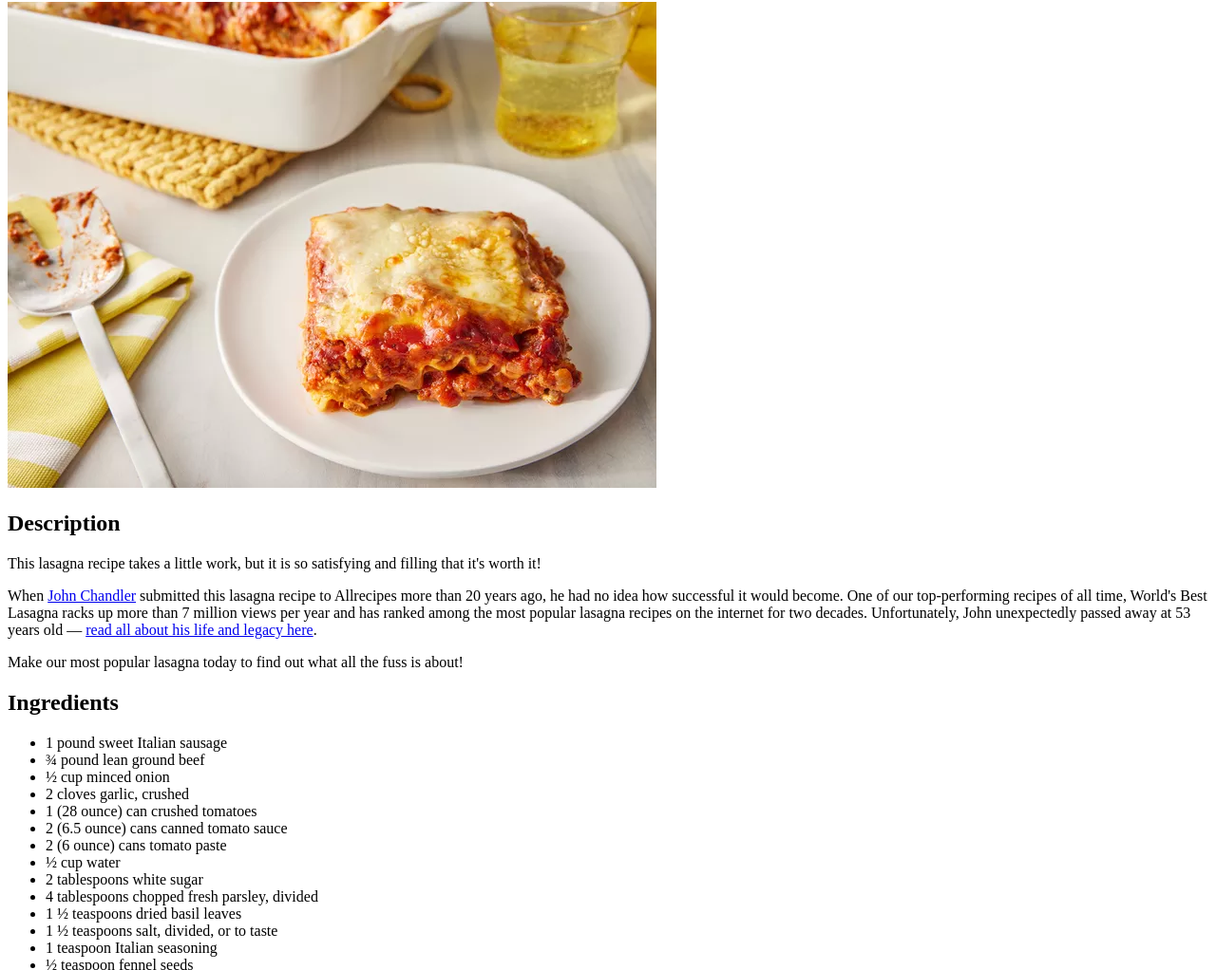
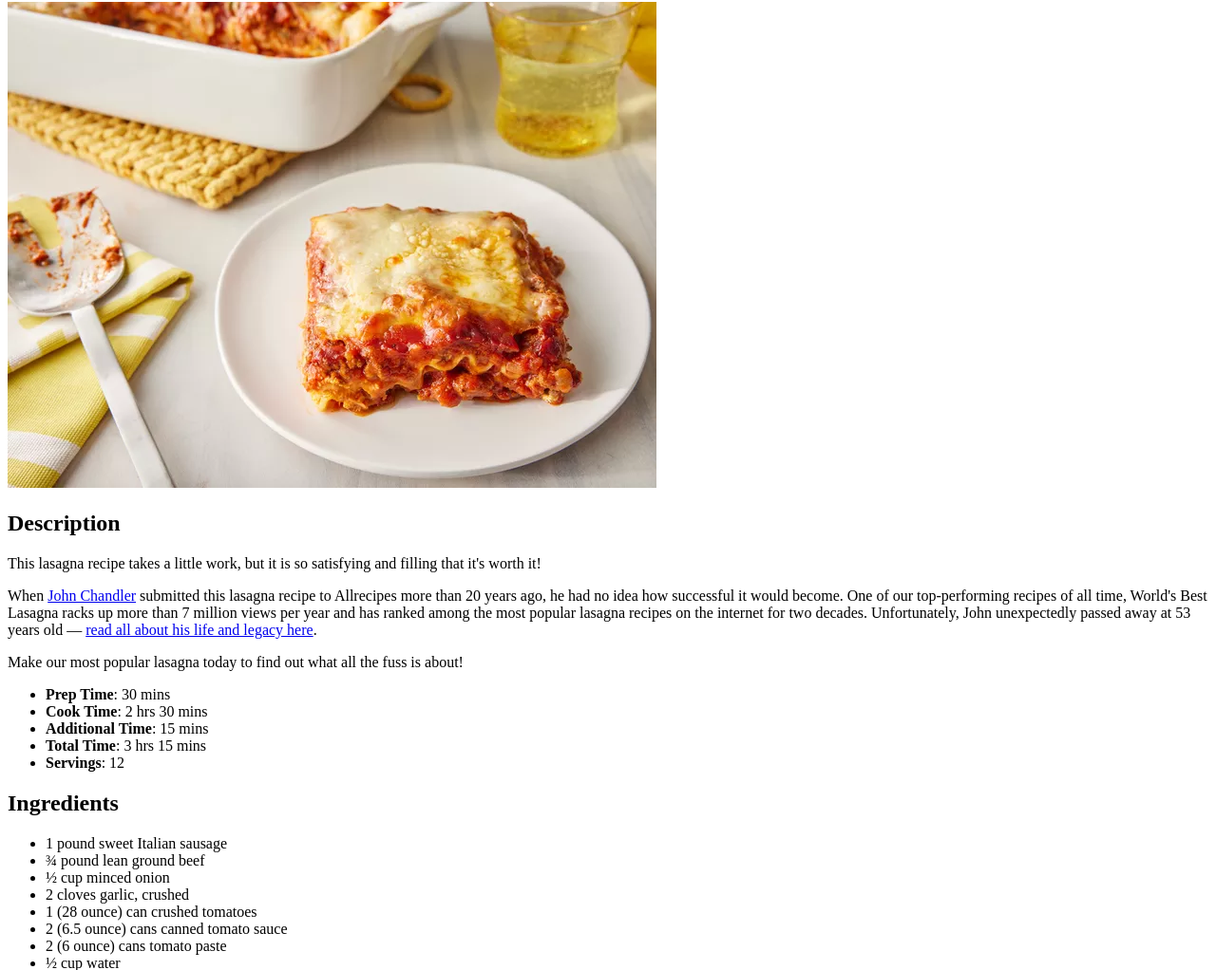
Before and after one commit to kladov-vv/odin-recipes, a plain HTML site: page recipes/lasagna.html in a window 1280 px wide. Shown: the part 78-1100 px from the top of the page at 95% size. Drawn offline with Linux system fonts and the light colour scheme.

Commit message:
add aditional info to description section in lasagna.html

```diff
--- a/recipes/lasagna.html
+++ b/recipes/lasagna.html
@@ -11,6 +11,13 @@
             <p>This lasagna recipe takes a little work, but it is so satisfying and filling that it's worth it!</p>
             <p>When <a href="https://www.allrecipes.com/cook/177901">John Chandler</a> submitted this lasagna recipe to Allrecipes more than 20 years ago, he had no idea how successful it would become. One of our top-performing recipes of all time, World's Best Lasagna racks up more than 7 million views per year and has ranked among the most popular lasagna recipes on the internet for two decades. Unfortunately, John unexpectedly passed away at 53 years old — <a href="https://www.allrecipes.com/longform/john-chandler-worlds-best-lasagna/">read all about his life and legacy here</a>.</p>
             <p>Make our most popular lasagna today to find out what all the fuss is about!</p>
+            <ul>
+                <li><strong>Prep Time</strong>: 30 mins</li>
+                <li><strong>Cook Time</strong>: 2 hrs 30 mins</li>
+                <li><strong>Additional Time</strong>: 15 mins</li>
+                <li><strong>Total Time</strong>: 3 hrs 15 mins</li>
+                <li><strong>Servings</strong>: 12</li>
+            </ul>
         <h2>Ingredients</h2>
             <ul>
                 <li>1 pound sweet Italian sausage</li>
```
